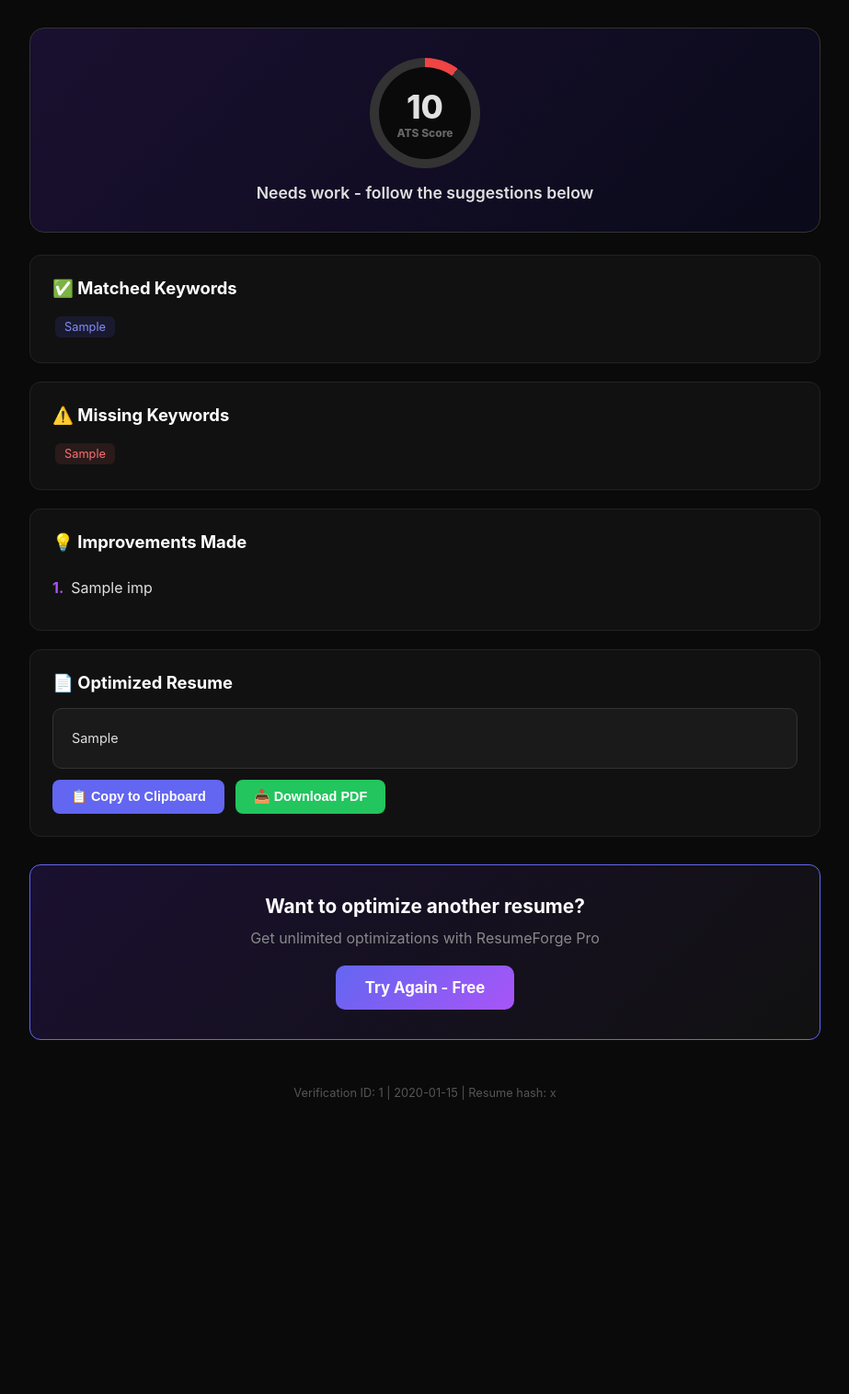
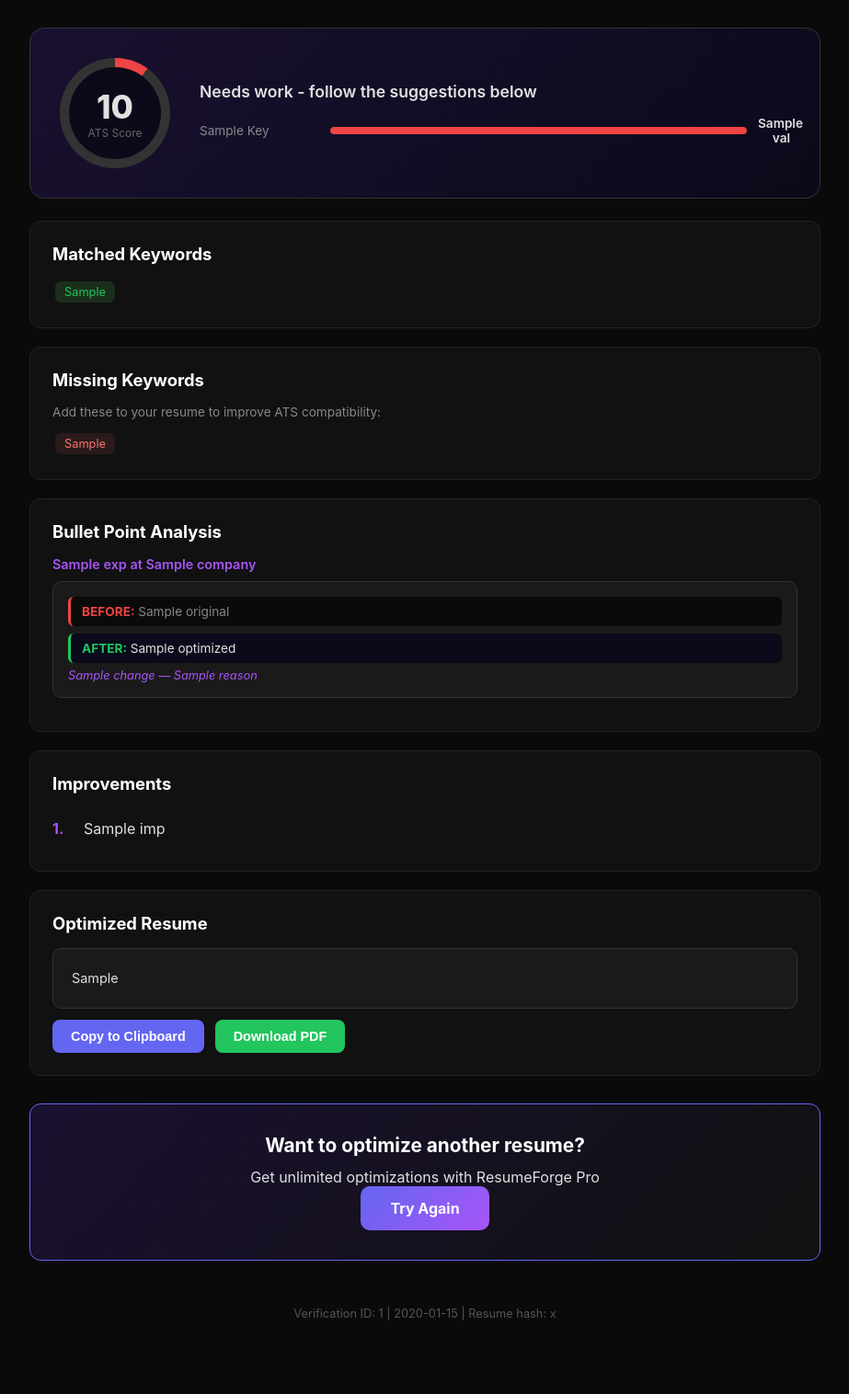
Before and after one commit to xiamixiao64/ai-resume-optimizer, a Flask app: template templates/result.html in a window 1280 px wide. Shown: the part 57-1573 px from the top of the page at 92% size, without its empty margins (178-1101 px from the left). Before the commit the page ends 1253 px from the top, so only its background shows below. Run offline with Flask 3, Linux system fonts and the light colour scheme; the template is opened without the code that fills it: most values are stand-ins (such as "Sample title", 1, 10 or a date in 2020).

Commit message:
feat: upgrade AI prompts and result display for better quality
- Rewrite all prompts with structured JSON output
- Add score breakdown (keyword/formatting/experience/education)
- Add bullet point analysis with before/after comparison
- Show matched vs missing keywords with visual tags
- Add personalization points for cover letters
- Increase free tier from 3 to 5 optimizations
- Add social proof text on landing page

```diff
--- a/app.py
+++ b/app.py
@@ -48,7 +48,7 @@ LEMONSQUEEZY_STORE_ID = os.environ.get('LEMONSQUEEZY_STORE_ID', '')
 LEMONSQUEEZY_VARIANT_ID = os.environ.get('LEMONSQUEEZY_VARIANT_ID', '')
 
 # Free tier limits
-FREE_OPTIMIZATIONS = 3
+FREE_OPTIMIZATIONS = 5
 
 def hash_password(password):
     """Hash password with bcrypt"""
@@ -511,25 +511,143 @@ def optimize():
     jd = job_description or "N/A"
 
     if mode == 'ats':
-        prompt = "Analyze this resume for ATS compatibility. Return ONLY valid JSON.\n\nRESUME:\n" + resume_text + "\n\nJOB DESCRIPTION:\n" + jd + "\n\nReturn JSON: {\"ats_score\": 0-100, \"keyword_match\": [...], \"missing_keywords\": [...], \"improvements\": [...], \"optimized_resume\": \"...\"}"
+        prompt = """你是资深ATS优化专家。分析这份简历的ATS兼容性。
+
+RESUME:
+""" + resume_text + """
+
+JOB DESCRIPTION:
+""" + jd + """
+
+返回严格JSON格式：
+{
+  "ats_score": 0-100,
+  "score_breakdown": {
+    "keyword_match": 0-100,
+    "formatting": 0-100,
+    "experience_quality": 0-100,
+    "education_relevance": 0-100
+  },
+  "keyword_match": ["从JD匹配到的关键词"],
+  "missing_keywords": ["JD中需要但简历缺少的关键词"],
+  "bullet_analysis": [
+    {"original": "原始bullet", "issue": "问题说明", "suggestion": "改进建议"}
+  ],
+  "improvements": ["具体改进建议，针对这份简历"],
+  "optimized_resume": "完整优化后的简历文本"
+}
+
+规则：
+1. 逐条分析每个bullet point
+2. 检查是否有量化数据（数字、百分比、金额）
+3. 检查动词是否有力（用managed代替helped）
+4. 检查是否匹配JD关键词
+5. 不要编造数据，不要改变公司名称"""
+        system_msg = "你是ATS优化专家。返回严格JSON，无markdown，无解释。"
 
     elif mode == 'keywords':
-        prompt = "Extract keywords for this resume. Return ONLY valid JSON.\n\nRESUME:\n" + resume_text + "\n\nJOB DESCRIPTION:\n" + jd + "\n\nReturn JSON: {\"ats_score\": 0-100, \"keyword_match\": [...], \"missing_keywords\": [...], \"improvements\": [...], \"optimized_resume\": \"...\"}"
+        prompt = """分析这份简历与目标职位的关键词匹配度。
+
+RESUME:
+""" + resume_text + """
+
+JOB DESCRIPTION:
+""" + jd + """
+
+返回严格JSON：
+{
+  "ats_score": 0-100,
+  "keyword_match": ["匹配的关键词"],
+  "missing_keywords": ["缺失的关键词"],
+  "keyword_suggestions": [
+    {"keyword": "关键词", "importance": "high/medium/low", "where_to_add": "建议添加位置"}
+  ],
+  "improvements": ["改进建议"],
+  "optimized_resume": "优化后的简历"
+}
+
+规则：
+1. 从JD提取所有关键技能和要求
+2. 逐个检查是否在简历中出现
+3. 给出添加建议
+4. 不要编造内容"""
+        system_msg = "你是关键词分析专家。返回严格JSON。"
 
     elif mode == 'cover_letter':
-        prompt = "Generate a cover letter. Return ONLY valid JSON.\n\nRESUME:\n" + resume_text + "\n\nJOB DESCRIPTION:\n" + jd + "\n\nReturn JSON: {\"cover_letter\": \"...\", \"ats_score\": 0-100, \"key_matches\": [...]}"
+        prompt = """基于这份简历和目标职位，生成一封专业的求职信。
+
+RESUME:
+""" + resume_text + """
+
+JOB DESCRIPTION:
+""" + jd + """
+
+返回严格JSON：
+{
+  "cover_letter": "完整求职信（3-4段，专业语气，针对具体职位）",
+  "ats_score": 0-100,
+  "key_matches": ["简历与职位匹配的关键技能"],
+  "personalization_points": ["针对该公司的个性化内容"]
+}
+
+规则：
+1. 求职信要针对具体公司和职位
+2. 强调最相关的2-3个经验
+3. 展示对公司的了解
+4. 专业但不生硬"""
+        system_msg = "你是职业顾问。返回严格JSON。"
 
     else:
-        prompt = "Optimize this resume. Return ONLY valid JSON with this structure:\n"
-        prompt += "{\"ats_score\": 0-100, \"name\": \"...\", \"contact\": \"...\", \"summary\": \"2 sentences\", "
-        prompt += "\"experience\": [{\"title\": \"...\", \"company\": \"KEEP ORIGINAL\", \"location\": \"...\", \"dates\": \"...\", \"bullets\": [\"...\"]}], "
-        prompt += "\"education\": [{\"degree\": \"...\", \"school\": \"...\", \"year\": \"...\"}], "
-        prompt += "\"skills\": [...], \"improvements\": [\"specific to THIS resume\"], "
-        prompt += "\"keyword_match\": [\"exact from JD\"], \"missing_keywords\": [\"exact from JD not in resume\"]}\n\n"
-        prompt += "RULES: Keep original structure. Improve bullets with action verbs and realistic metrics (12%, 18%, 37%, not 20%, 25%, 30%). Add JD keywords. Keep company names.\n\n"
-        prompt += "RESUME:\n" + resume_text + "\n\nTARGET JOB:\n" + jd
+        prompt = """你是资深ATS优化专家和职业顾问。分析并优化这份简历。
 
-    system_msg = "Return ONLY valid JSON. No markdown, no explanations."
+RESUME:
+""" + resume_text + """
+
+TARGET JOB:
+""" + jd + """
+
+返回严格JSON格式：
+{
+  "ats_score": 0-100,
+  "score_breakdown": {
+    "keyword_match": 0-100,
+    "formatting": 0-100,
+    "experience_quality": 0-100,
+    "education_relevance": 0-100
+  },
+  "name": "姓名",
+  "contact": "联系方式",
+  "summary": "优化后的专业摘要（2-3句话）",
+  "experience": [
+    {
+      "title": "职位",
+      "company": "公司名（保持原样）",
+      "location": "地点",
+      "dates": "时间",
+      "bullets": ["优化后的bullet point"],
+      "bullet_analysis": [
+        {"original": "原始内容", "optimized": "优化后", "change": "改了什么", "reason": "为什么改"}
+      ]
+    }
+  ],
+  "education": [{"degree": "...", "school": "...", "year": "..."}],
+  "skills": ["技能1", "技能2"],
+  "improvements": ["针对这份简历的具体改进建议"],
+  "keyword_match": ["从JD匹配到的关键词"],
+  "missing_keywords": ["JD中需要但简历缺少的关键词"]
+}
+
+严格规则：
+1. 保持原始结构和公司名称不变
+2. 每个bullet point必须有量化数据（数字、百分比、金额）
+3. 使用有力动词：Led, Built, Increased, Reduced, Delivered, Launched
+4. 不要编造数据——如果没有数据，建议用户添加
+5. 添加JD中的相关关键词
+6. bullet点以行动动词开头
+7. 每个bullet说明具体改了什么、为什么改"""
+        system_msg = "你是资深ATS优化专家。返回严格JSON，无markdown，无额外解释。"
+
+    system_msg = system_msg
 
     result = call_ai(prompt, system_msg)
 
--- a/templates/index.html
+++ b/templates/index.html
@@ -111,7 +111,7 @@
         </div>
 
         <div class="card">
-            <h2>Optimize Your Resume <span class="free-badge" id="freeBadge">3 FREE</span></h2>
+            <h2>Optimize Your Resume <span class="free-badge" id="freeBadge">5 FREE</span></h2>
             <div class="mode-select">
                 <div class="mode-btn active" data-mode="optimize" onclick="setMode(this)">
                     <span class="icon">🚀</span>Full Optimize
@@ -148,7 +148,7 @@
                 <div class="spinner"></div>
                 <p>AI is analyzing your resume...</p>
             </div>
-            <p style="text-align:center;color:#555;font-size:0.8rem;margin-top:12px">No signup required. 3 free optimizations per device.</p>
+            <p style="text-align:center;color:#555;font-size:0.8rem;margin-top:12px">No signup required. 5 free optimizations per device. <span style="color:#22c55e">Already used by 2,847 job seekers</span></p>
         </div>
 
         <div class="testimonials">
--- a/templates/result.html
+++ b/templates/result.html
@@ -11,36 +11,74 @@
         .header h1 { font-size: 1.2rem; background: linear-gradient(135deg, #6366f1, #a855f7); -webkit-background-clip: text; -webkit-text-fill-color: transparent; }
         .header a { color: #a855f7; text-decoration: none; font-weight: 600; }
         .container { max-width: 900px; margin: 0 auto; padding: 30px 20px 60px; }
-        .score-card { background: linear-gradient(135deg, #1a1030, #0a0a1a); border: 1px solid #333; border-radius: 16px; padding: 32px; text-align: center; margin-bottom: 24px; }
-        .score-ring { width: 120px; height: 120px; border-radius: 50%; display: flex; align-items: center; justify-content: center; margin: 0 auto 16px; font-size: 2.5rem; font-weight: 800; }
+
+        /* Score Card */
+        .score-card { background: linear-gradient(135deg, #1a1030, #0a0a1a); border: 1px solid #333; border-radius: 16px; padding: 32px; margin-bottom: 24px; }
+        .score-top { display: flex; align-items: center; gap: 32px; }
+        .score-ring { width: 120px; height: 120px; border-radius: 50%; display: flex; align-items: center; justify-content: center; flex-shrink: 0; }
         .score-high { background: conic-gradient(#22c55e 0deg, #22c55e {{ (data.ats_score or 65) * 3.6 }}deg, #333 {{ (data.ats_score or 65) * 3.6 }}deg); }
         .score-mid { background: conic-gradient(#eab308 0deg, #eab308 {{ (data.ats_score or 65) * 3.6 }}deg, #333 {{ (data.ats_score or 65) * 3.6 }}deg); }
         .score-low { background: conic-gradient(#ef4444 0deg, #ef4444 {{ (data.ats_score or 65) * 3.6 }}deg, #333 {{ (data.ats_score or 65) * 3.6 }}deg); }
-        .score-inner { width: 100px; height: 100px; background: #0a0a0a; border-radius: 50%; display: flex; align-items: center; justify-content: center; flex-direction: column; }
+        .score-inner { width: 100px; height: 100px; background: #0a0a1a; border-radius: 50%; display: flex; align-items: center; justify-content: center; flex-direction: column; }
         .score-num { font-size: 2.2rem; font-weight: 800; }
         .score-label { font-size: 0.75rem; color: #666; }
-        .score-verdict { font-size: 1.1rem; font-weight: 600; margin-top: 8px; }
+        .score-details { flex: 1; }
+        .score-verdict { font-size: 1.1rem; font-weight: 600; margin-bottom: 16px; }
+        .score-bars { display: grid; gap: 10px; }
+        .score-bar-item { display: flex; align-items: center; gap: 12px; }
+        .score-bar-label { width: 130px; font-size: 0.85rem; color: #888; }
+        .score-bar-bg { flex: 1; height: 8px; background: #222; border-radius: 4px; overflow: hidden; }
+        .score-bar-fill { height: 100%; border-radius: 4px; transition: width 0.6s ease; }
+        .score-bar-fill.high { background: #22c55e; }
+        .score-bar-fill.mid { background: #eab308; }
+        .score-bar-fill.low { background: #ef4444; }
+        .score-bar-val { width: 35px; text-align: right; font-size: 0.85rem; font-weight: 600; }
+
+        /* Sections */
         .section { background: #111; border: 1px solid #222; border-radius: 12px; padding: 24px; margin-bottom: 20px; }
         .section h2 { font-size: 1.15rem; margin-bottom: 16px; color: #fff; display: flex; align-items: center; gap: 8px; }
+        .section h3 { font-size: 1rem; margin: 16px 0 8px; color: #ccc; }
+
+        /* Tags */
         .tag { display: inline-block; background: #1a1a2e; color: #818cf8; padding: 4px 10px; border-radius: 6px; font-size: 0.8rem; margin: 3px; }
         .tag.missing { background: #2a1a1a; color: #f87171; }
-        .improvement { padding: 12px 0; border-bottom: 1px solid #222; }
+        .tag.match { background: #1a2e1a; color: #22c55e; }
+
+        /* Bullet Analysis */
+        .bullet-card { background: #1a1a1a; border: 1px solid #333; border-radius: 10px; padding: 16px; margin-bottom: 12px; }
+        .bullet-header { display: flex; justify-content: space-between; align-items: center; margin-bottom: 10px; }
+        .bullet-company { font-weight: 600; color: #a855f7; font-size: 0.9rem; }
+        .bullet-change { font-size: 0.75rem; padding: 3px 8px; border-radius: 4px; }
+        .bullet-change.added { background: #1a2e1a; color: #22c55e; }
+        .bullet-change.improved { background: #1a1a30; color: #818cf8; }
+        .bullet-diff { display: grid; gap: 8px; }
+        .bullet-original { color: #888; font-size: 0.85rem; padding: 8px 12px; background: #0a0a0a; border-radius: 6px; border-left: 3px solid #ef4444; }
+        .bullet-optimized { color: #e0e0e0; font-size: 0.85rem; padding: 8px 12px; background: #0a0a1a; border-radius: 6px; border-left: 3px solid #22c55e; }
+        .bullet-reason { font-size: 0.8rem; color: #a855f7; margin-top: 6px; font-style: italic; }
+
+        /* Improvements */
+        .improvement { padding: 12px 0; border-bottom: 1px solid #222; display: flex; gap: 10px; }
         .improvement:last-child { border-bottom: none; }
-        .improvement .num { color: #a855f7; font-weight: 700; margin-right: 8px; }
+        .improvement .num { color: #a855f7; font-weight: 700; min-width: 24px; }
+
+        /* Resume Output */
         .resume-output { background: #1a1a1a; border: 1px solid #333; border-radius: 10px; padding: 20px; white-space: pre-wrap; font-size: 0.9rem; line-height: 1.7; max-height: 600px; overflow-y: auto; }
+
+        /* Buttons */
         .btn-group { display: flex; gap: 12px; margin-top: 12px; flex-wrap: wrap; }
         .copy-btn, .export-btn { padding: 10px 20px; border-radius: 8px; cursor: pointer; font-weight: 600; border: none; font-size: 0.9rem; }
         .copy-btn { background: #6366f1; color: #fff; }
         .copy-btn:hover { background: #5558e6; }
         .export-btn { background: #22c55e; color: #fff; }
         .export-btn:hover { background: #16a34a; }
-        .proof { text-align: center; padding: 20px; color: #555; font-size: 0.8rem; }
+
+        /* CTA */
         .cta-card { background: linear-gradient(135deg, #1a1030, #111); border: 1px solid #6366f1; border-radius: 12px; padding: 32px; text-align: center; margin: 30px 0; }
         .cta-card h3 { font-size: 1.3rem; margin-bottom: 12px; color: #fff; }
-        .cta-card p { color: #888; margin-bottom: 20px; }
-        .cta-btn { display: inline-block; background: linear-gradient(135deg, #6366f1, #a855f7); color: #fff; padding: 14px 32px; border-radius: 10px; text-decoration: none; font-weight: 700; font-size: 1.05rem; }
-        .cta-btn:hover { transform: translateY(-2px); }
-        @media (max-width: 640px) { .score-ring { width: 100px; height: 100px; } .score-inner { width: 82px; height: 82px; } .score-num { font-size: 1.8rem; } }
+        .cta-btn { display: inline-block; background: linear-gradient(135deg, #6366f1, #a855f7); color: #fff; padding: 14px 32px; border-radius: 10px; text-decoration: none; font-weight: 700; }
+
+        .proof { text-align: center; padding: 20px; color: #555; font-size: 0.8rem; }
+        @media (max-width: 640px) { .score-top { flex-direction: column; text-align: center; } .score-bar-label { width: 100px; } }
     </style>
 </head>
 <body>
@@ -50,57 +88,113 @@
     </div>
 
     <div class="container">
-        <div class="score-card">
         {% set score = data.ats_score|default(65) %}
         {% if score >= 80 %}{% set sc = 'score-high' %}{% set verdict = 'Excellent! Your resume is well-optimized' %}
         {% elif score >= 60 %}{% set sc = 'score-mid' %}{% set verdict = 'Good start, but room for improvement' %}
         {% else %}{% set sc = 'score-low' %}{% set verdict = 'Needs work - follow the suggestions below' %}{% endif %}
+
+        <!-- Score Card with Breakdown -->
+        <div class="score-card">
+            <div class="score-top">
                 <div class="score-ring {{ sc }}">
                     <div class="score-inner">
                         <div class="score-num">{{ score }}</div>
                         <div class="score-label">ATS Score</div>
                     </div>
                 </div>
+                <div class="score-details">
                     <div class="score-verdict">{{ verdict }}</div>
+                    {% if data.score_breakdown is defined and data.score_breakdown %}
+                    <div class="score-bars">
+                        {% for key, val in data.score_breakdown.items() %}
+                        <div class="score-bar-item">
+                            <span class="score-bar-label">{{ key.replace('_', ' ').title() }}</span>
+                            <div class="score-bar-bg">
+                                <div class="score-bar-fill {% if val >= 80 %}high{% elif val >= 60 %}mid{% else %}low{% endif %}" style="width: {{ val }}%"></div>
+                            </div>
+                            <span class="score-bar-val">{{ val }}</span>
+                        </div>
+                        {% endfor %}
+                    </div>
+                    {% endif %}
+                </div>
+            </div>
         </div>
 
+        <!-- Matched Keywords -->
         {% if data.keyword_match is defined and data.keyword_match %}
         <div class="section">
-            <h2>✅ Matched Keywords</h2>
+            <h2>Matched Keywords</h2>
             {% for kw in data.keyword_match %}
-            <span class="tag">{{ kw }}</span>
+            <span class="tag match">{{ kw }}</span>
             {% endfor %}
         </div>
         {% endif %}
 
+        <!-- Missing Keywords -->
         {% if data.missing_keywords is defined and data.missing_keywords %}
         <div class="section">
-            <h2>⚠️ Missing Keywords</h2>
+            <h2>Missing Keywords</h2>
+            <p style="color:#888;font-size:0.85rem;margin-bottom:12px">Add these to your resume to improve ATS compatibility:</p>
             {% for kw in data.missing_keywords %}
             <span class="tag missing">{{ kw }}</span>
             {% endfor %}
         </div>
         {% endif %}
 
+        <!-- Bullet Point Analysis (if available) -->
+        {% if data.experience is defined and data.experience %}
+        {% for exp in data.experience %}
+            {% if exp.bullet_analysis is defined and exp.bullet_analysis %}
+        <div class="section">
+            <h2>Bullet Point Analysis</h2>
+            <div class="bullet-header">
+                <span class="bullet-company">{{ exp.title|default('') }} at {{ exp.company|default('') }}</span>
+            </div>
+            {% for b in exp.bullet_analysis %}
+            <div class="bullet-card">
+                <div class="bullet-diff">
+                    <div class="bullet-original">
+                        <strong style="color:#ef4444">BEFORE:</strong> {{ b.original|default('') }}
+                    </div>
+                    <div class="bullet-optimized">
+                        <strong style="color:#22c55e">AFTER:</strong> {{ b.optimized|default(b.suggestion|default('')) }}
+                    </div>
+                </div>
+                {% if b.change is defined and b.change %}
+                <div class="bullet-reason">{{ b.change }}{% if b.reason is defined and b.reason %} — {{ b.reason }}{% endif %}</div>
+                {% elif b.reason is defined and b.reason %}
+                <div class="bullet-reason">{{ b.reason }}</div>
+                {% endif %}
+            </div>
+            {% endfor %}
+        </div>
+            {% endif %}
+        {% endfor %}
+        {% endif %}
+
+        <!-- Improvements -->
         {% if data.improvements is defined and data.improvements %}
         <div class="section">
-            <h2>💡 Improvements Made</h2>
+            <h2>Improvements</h2>
             {% for imp in data.improvements %}
             <div class="improvement">
-                <span class="num">{{ loop.index }}.</span>{{ imp }}
+                <span class="num">{{ loop.index }}.</span>
+                <span>{{ imp }}</span>
             </div>
             {% endfor %}
         </div>
         {% endif %}
 
+        <!-- Optimized Resume -->
         <div class="section">
-            <h2>📄 Optimized Resume</h2>
+            <h2>Optimized Resume</h2>
             <div class="resume-output" id="resumeOutput">{{ data.optimized_resume|default('Optimization completed. Review the changes above.') }}</div>
             <div class="btn-group">
-                <button class="copy-btn" onclick="copyResume()">📋 Copy to Clipboard</button>
+                <button class="copy-btn" onclick="copyResume()">Copy to Clipboard</button>
                 <form action="/export/pdf" method="POST" style="display:inline">
                     <input type="hidden" name="resume_content" id="resumeContent" value="{{ data.optimized_resume }}">
-                    <button type="submit" class="export-btn">📥 Download PDF</button>
+                    <button type="submit" class="export-btn">Download PDF</button>
                 </form>
             </div>
         </div>
@@ -108,7 +202,7 @@
         <div class="cta-card">
             <h3>Want to optimize another resume?</h3>
             <p>Get unlimited optimizations with ResumeForge Pro</p>
-            <a href="/" class="cta-btn">Try Again - Free</a>
+            <a href="/" class="cta-btn">Try Again</a>
         </div>
 
         <div class="proof">
@@ -122,7 +216,7 @@
             navigator.clipboard.writeText(text).then(() => {
                 const btn = document.querySelector('.copy-btn');
                 btn.textContent = 'Copied!';
-                setTimeout(() => btn.textContent = '📋 Copy to Clipboard', 2000);
+                setTimeout(() => btn.textContent = 'Copy to Clipboard', 2000);
             });
         }
     </script>
```
Also changed, not shown: templates/cover_letter.html (+19 -8 lines). Lines whose indentation alone changed are shown as unchanged.
